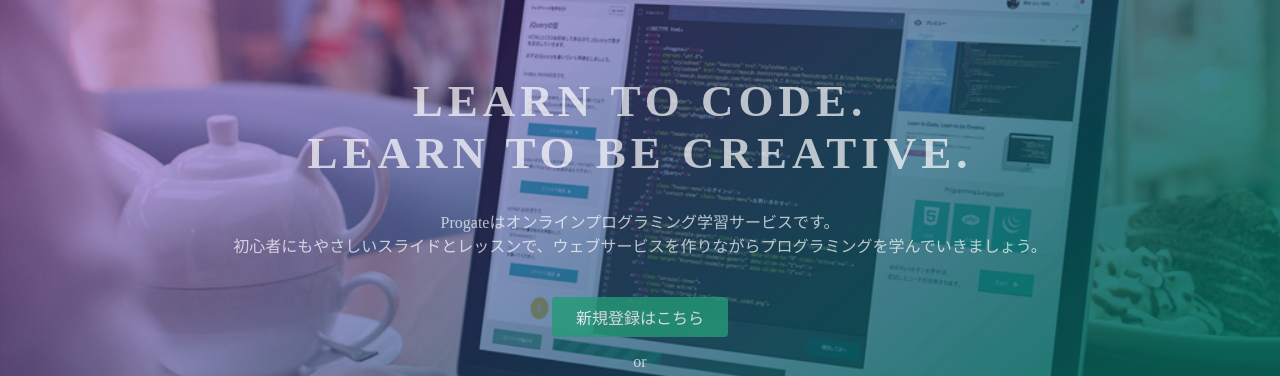
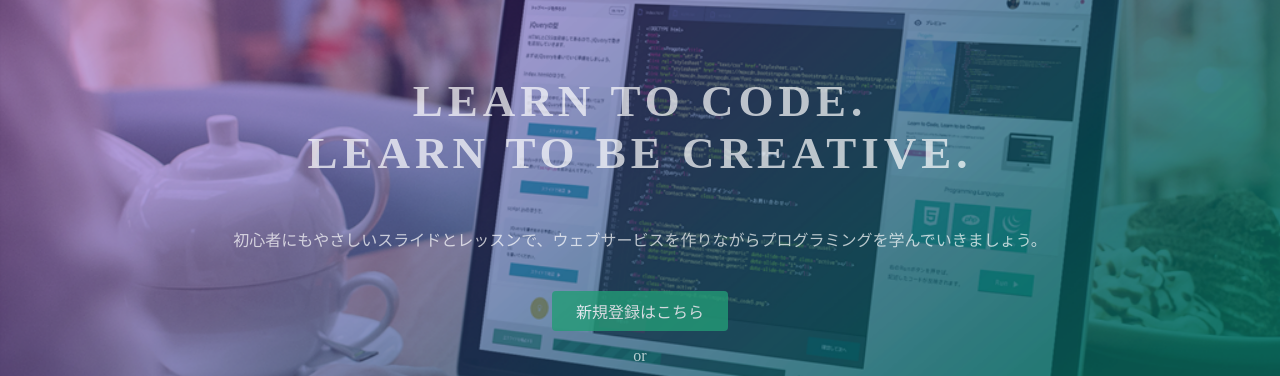
Before and after one commit to turkey505/yd, a plain HTML site: page index.html in a window 1280 px wide. Shown: the part 135-511 px from the top of the page. Drawn offline with Linux system fonts and the light colour scheme.

Commit message:
Update index.html

```diff
--- a/index.html
+++ b/index.html
@@ -24,7 +24,7 @@
   <div class="top-wrapper">
     <div class="container">
       <h1>LEARN TO CODE.<br>LEARN TO BE CREATIVE.</h1>
-      <p>Progateはオンラインプログラミング学習サービスです。<br>初心者にもやさしいスライドとレッスンで、ウェブサービスを作りながらプログラミングを学んでいきましょう。</p>
+      <p><br>初心者にもやさしいスライドとレッスンで、ウェブサービスを作りながらプログラミングを学んでいきましょう。</p>
       <div class="btn-wrapper">
         <a href="#" class="btn signup">新規登録はこちら</a>
         <p>or</p>
```
